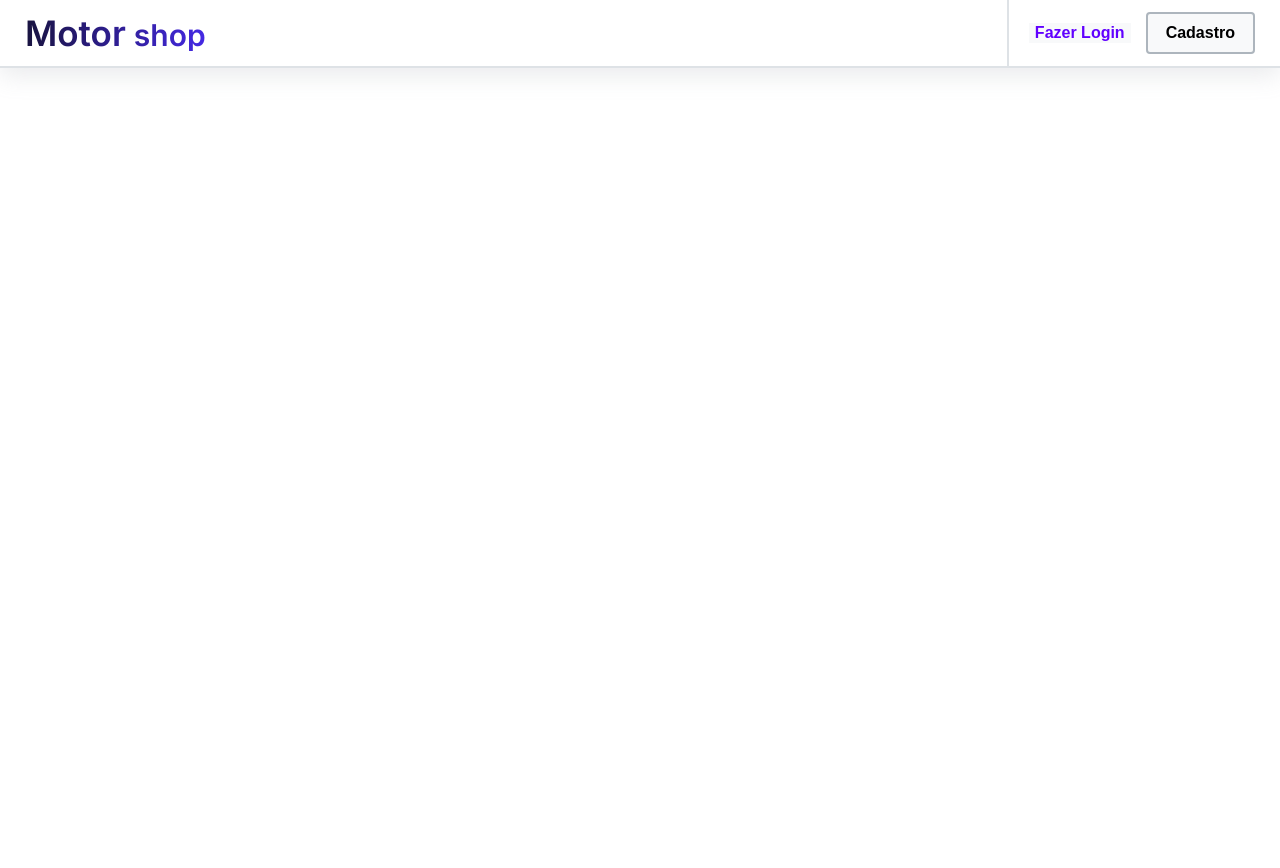
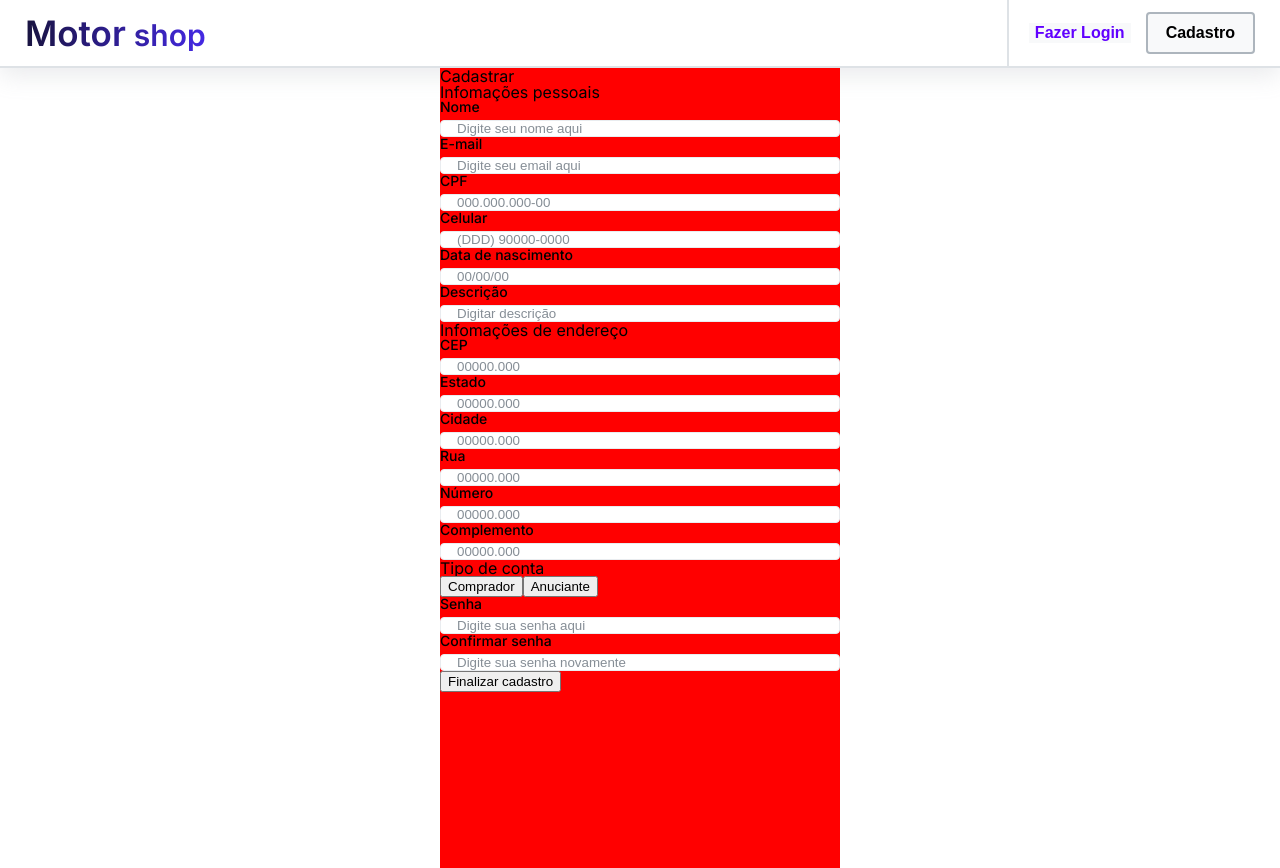
Before and after one commit to MotorsShop-ProjetoFinalFullStack/motors-shop-front, a React (Vite) app: page / in a window 1280 px wide. Both pictures are taken after a click on the button "Cadastro". Before the commit the page ends 800 px from the top, so only its background shows below. Built offline with nearby package versions, Linux system fonts and the light colour scheme.

Commit message:
feat: register

```diff
--- a/package.json
+++ b/package.json
@@ -10,10 +10,13 @@
     "preview": "vite preview"
   },
   "dependencies": {
+    "@hookform/resolvers": "^3.1.1",
     "react": "^18.2.0",
     "react-dom": "^18.2.0",
+    "react-hook-form": "^7.44.3",
     "react-router-dom": "^6.12.1",
-    "styled-components": "^6.0.0-rc.3"
+    "styled-components": "^6.0.0-rc.3",
+    "yup": "^1.2.0"
   },
   "devDependencies": {
     "@types/react": "^18.0.37",
--- /dev/null
+++ b/src/components/Input/index.tsx
@@ -0,0 +1,24 @@
+import * as S from "./style";
+
+interface iInputProps {
+  label: string;
+  type: string;
+  placeholder: string;
+  register: any;
+  nameError: string;
+}
+
+export function Input({
+  label,
+  type,
+  placeholder,
+  register,
+  nameError,
+}: iInputProps) {
+  return (
+    <S.StyledFieldset>
+      <label>{label}</label>
+      <S.Input type={type} placeholder={placeholder} {...register(nameError)} />
+    </S.StyledFieldset>
+  );
+}
--- /dev/null
+++ b/src/components/Input/style.ts
@@ -0,0 +1,27 @@
+import styled from "styled-components";
+
+export const StyledFieldset = styled.fieldset`
+  border: none;
+  display: flex;
+  flex-direction: column;
+  label {
+    font-family: "Inter";
+    font-style: normal;
+    font-weight: 500;
+    font-size: 0.875rem;
+    margin-bottom: 6px;
+  }
+  input::placeholder {
+    color: var(--gray-3);
+  }
+`;
+
+export const Input = styled.input`
+  box-sizing: border-box;
+  border: 1.5px solid var(--gray-7);
+  border-radius: 4px;
+  align-items: center;
+  padding: 0px 16px;
+
+
+`;
--- a/src/pages/Register/index.tsx
+++ b/src/pages/Register/index.tsx
@@ -1,10 +1,180 @@
 import { Header } from "../../components/Header";
 import { RegisterStyled } from "./styled";
+import { Input } from "../../components/Input";
+import { registerSchema } from "../../schema/schema";
+import { yupResolver } from "@hookform/resolvers/yup";
+import { useForm } from "react-hook-form";
+
+interface iRegisterData {
+  name: string;
+  email: string;
+  cpf: string;
+  telephone: string;
+  dateOfBirth: string;
+  description?: string;
+  cep: string;
+  state: string;
+  city: string;
+  road: string;
+  number: string;
+  complement?: string;
+  accountType: string;
+  password: string;
+  confirmed_password: string;
+}
+
+type ResolverType = Omit<iRegisterData, "confirmed_password">;
 
 export const RegisterPage = () => {
+  const {
+    register,
+    handleSubmit,
+    formState: { errors },
+    reset,
+  } = useForm<ResolverType>({
+    mode: "onBlur",
+    resolver: yupResolver(registerSchema),
+  });
+
+  function submit(data: iRegisterData) {
+    // delete data.confirmed_password;
+    // userRegister(data);
+    reset();
+  }
   return (
     <RegisterStyled>
       <Header type="register"></Header>
+      <main>
+        <form onSubmit={handleSubmit(submit)}>
+          <h2>Cadastrar</h2>
+          <h3>Infomações pessoais</h3>
+          <Input
+            label="Nome"
+            nameError="name"
+            placeholder="Digite seu nome aqui"
+            register={register}
+            type="text"
+          />
+          {errors.name && <p>{errors.name.message}</p>}
+          <Input
+            label="E-mail"
+            nameError="email"
+            placeholder="Digite seu email aqui"
+            register={register}
+            type="email"
+          />
+          {errors.email && <p>{errors.email.message}</p>}
+          <Input
+            label="CPF"
+            nameError="cpf"
+            placeholder="000.000.000-00"
+            register={register}
+            type="text"
+          />
+          {errors.cpf && <p>{errors.cpf.message}</p>}
+          <Input
+            label="Celular"
+            nameError="telephone"
+            placeholder="(DDD) 90000-0000"
+            register={register}
+            type="text"
+          />
+          {errors.telephone && <p>{errors.telephone.message}</p>}
+          <Input
+            label="Data de nascimento"
+            nameError="dateOfBirth"
+            placeholder="00/00/00"
+            register={register}
+            type="text"
+          />
+          {errors.dateOfBirth && <p>{errors.dateOfBirth.message}</p>}
+          <Input
+            label="Descrição"
+            nameError="description"
+            placeholder="Digitar descrição"
+            register={register}
+            type="text"
+          />
+          {errors.description && <p>{errors.description.message}</p>}
+          <h3>Infomações de endereço</h3>
+          <Input
+            label="CEP"
+            nameError="cep"
+            placeholder="00000.000"
+            register={register}
+            type="text"
+          />
+          {errors.cep && <p>{errors.cep.message}</p>}
+          <div className="InputDuplo">
+            <Input
+              label="Estado"
+              nameError="state"
+              placeholder="00000.000"
+              register={register}
+              type="text"
+            />
+            {errors.state && <p>{errors.state.message}</p>}
+            <Input
+              label="Cidade"
+              nameError="city"
+              placeholder="00000.000"
+              register={register}
+              type="text"
+            />
+            {errors.city && <p>{errors.city.message}</p>}
+          </div>
+          <Input
+            label="Rua"
+            nameError="road"
+            placeholder="00000.000"
+            register={register}
+            type="text"
+          />
+          {errors.road && <p>{errors.road.message}</p>}
+
+          <div className="InputDuplo">
+            <Input
+              label="Número"
+              nameError="number"
+              placeholder="00000.000"
+              register={register}
+              type="text"
+            />
+            {errors.number && <p>{errors.number.message}</p>}
+            <Input
+              label="Complemento"
+              nameError="complement"
+              placeholder="00000.000"
+              register={register}
+              type="text"
+            />
+          </div>
+          <h3>Tipo de conta</h3>
+          <div className="ButtosAccontType">
+            <button>Comprador</button>
+            <button>Anuciante</button>
+          </div>
+          <Input
+            label="Senha"
+            nameError="password"
+            placeholder="Digite sua senha aqui"
+            register={register}
+            type="password"
+          />
+          {errors.password && <p>{errors.password.message}</p>}
+          <Input
+            label="Confirmar senha"
+            nameError="confirmed_password"
+            placeholder="Digite sua senha novamente"
+            register={register}
+            type="password"
+          />
+          {errors.confirmed_password && (
+            <p>{errors.confirmed_password.message}</p>
+          )}
+          <button type="submit">Finalizar cadastro</button>
+        </form>
+      </main>
     </RegisterStyled>
   );
 };
--- a/src/pages/Register/styled.ts
+++ b/src/pages/Register/styled.ts
@@ -1,3 +1,12 @@
 import { styled } from "styled-components";
 
-export const RegisterStyled = styled.div``;
+export const RegisterStyled = styled.div`
+  main {
+    form {
+      margin: 0 auto;
+      width: 400px;
+      height: 800px;
+      background-color: red;
+    }
+  }
+`;
--- /dev/null
+++ b/src/schema/schema.tsx
@@ -0,0 +1,56 @@
+import * as yup from "yup";
+
+export const registerSchema = yup.object().shape({
+  name: yup
+    .string()
+    .required("O nome é obrigatório")
+    .min(3, "O nome precisa ter no mínimo 3 caracteres"),
+  email: yup
+    .string()
+    .required("O e-mail é obrigatório")
+    .email("O email digitado é inválido"),
+  cpf: yup
+    .string()
+    .required("O CPF é obrigatório")
+    .matches(/^\d{11}$/, "O CPF precisa ter 11 dígitos"),
+  telephone: yup.string().required("O telefone é obrigatório"),
+  dateOfBirth: yup.string().required("A data de nascimento é obrigatória"),
+  description: yup.string().optional(),
+  cep: yup
+    .string()
+    .required("O CEP é obrigatório")
+    .matches(/^\d{8}$/, "O CEP precisa ter 8 dígitos"),
+  state: yup.string().required("O estado é obrigatório"),
+  city: yup.string().required("A cidade é obrigatória"),
+  road: yup.string().required("A rua é obrigatória"),
+  number: yup.string().required("O número é obrigatório"),
+  complement: yup.string().optional(),
+  accountType: yup
+    .string()
+    .required("O tipo de conta é obrigatório")
+    .oneOf(
+      ["comprador", "vendedor"],
+      "O tipo de conta deve ser 'comprador' ou 'vendedor'"
+    ),
+  password: yup
+    .string()
+    .required("A senha é obrigatória")
+    .matches(
+      /(?=.*?[A-Z])/,
+      "A senha precisa ter pelo menos uma letra maiúscula"
+    )
+    .matches(
+      /(?=.*?[a-z])/,
+      "A senha precisa ter pelo menos uma letra minúscula"
+    )
+    .matches(/(?=.*?[0-9])/, "A senha precisa ter pelo menos um dígito")
+    .matches(
+      /(?=.*?[#?!@$%^&*-])/,
+      "A senha precisa ter pelo menos um caractere especial"
+    )
+    .min(8, "A senha precisa ter pelo menos oito caracteres"),
+  confirmed_password: yup
+    .string()
+    .required("Confirme a senha")
+    .oneOf([yup.ref("password")], "As senhas devem ser iguais."),
+});
```
